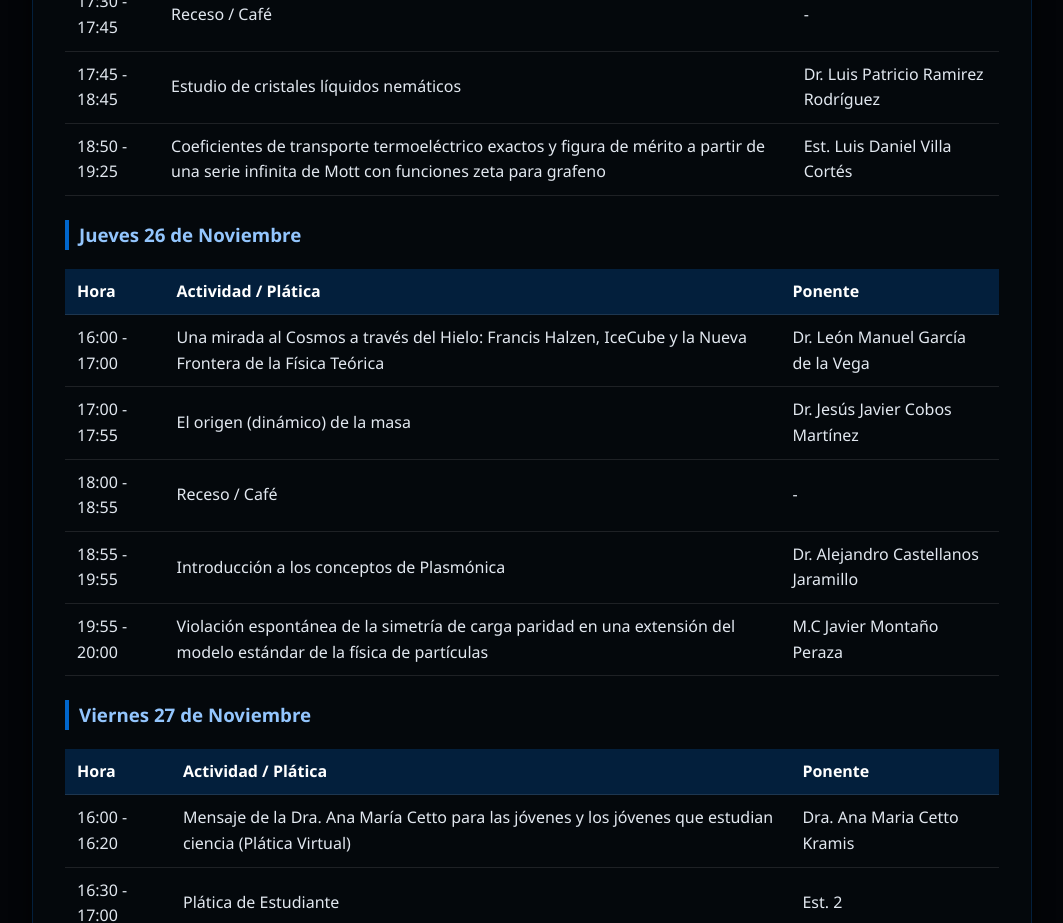
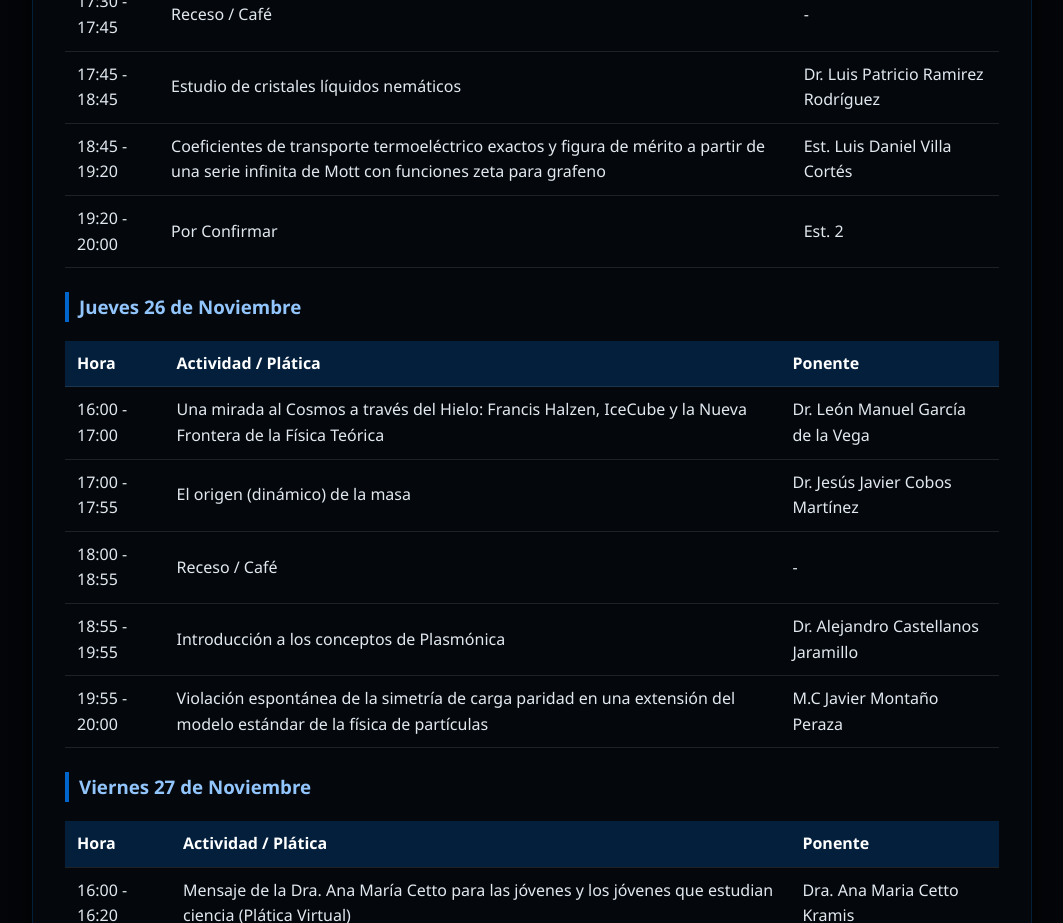
Before and after one commit to faduarte117/fisicateorica2026, a plain HTML site: page index.html in a window 1280 px wide. Shown: the part 1260-2183 px from the top of the page, without its empty margins (108-1171 px from the left). Drawn offline with Linux system fonts and the light colour scheme.

Commit message:
Update schedule times in index.html

```diff
--- a/index.html
+++ b/index.html
@@ -325,10 +325,14 @@
                         <td>Dr. Luis Patricio Ramirez Rodríguez</td>
                     </tr>
                     <tr>
-                        <td>18:50 - 19:25</td>
+                        <td>18:45 - 19:20</td>
                         <td>Coeficientes de transporte termoeléctrico exactos y figura de mérito a partir de una serie infinita de Mott con funciones zeta para grafeno</td>
                         <td>Est. Luis Daniel Villa Cortés</td>
-
+                     <tr>
+                        <td>19:20 - 20:00</td>
+                        <td>Por Confirmar</td>
+                        <td>Est. 2</td>
+                    </tr>
                 </tbody>
             </table>
 
```
